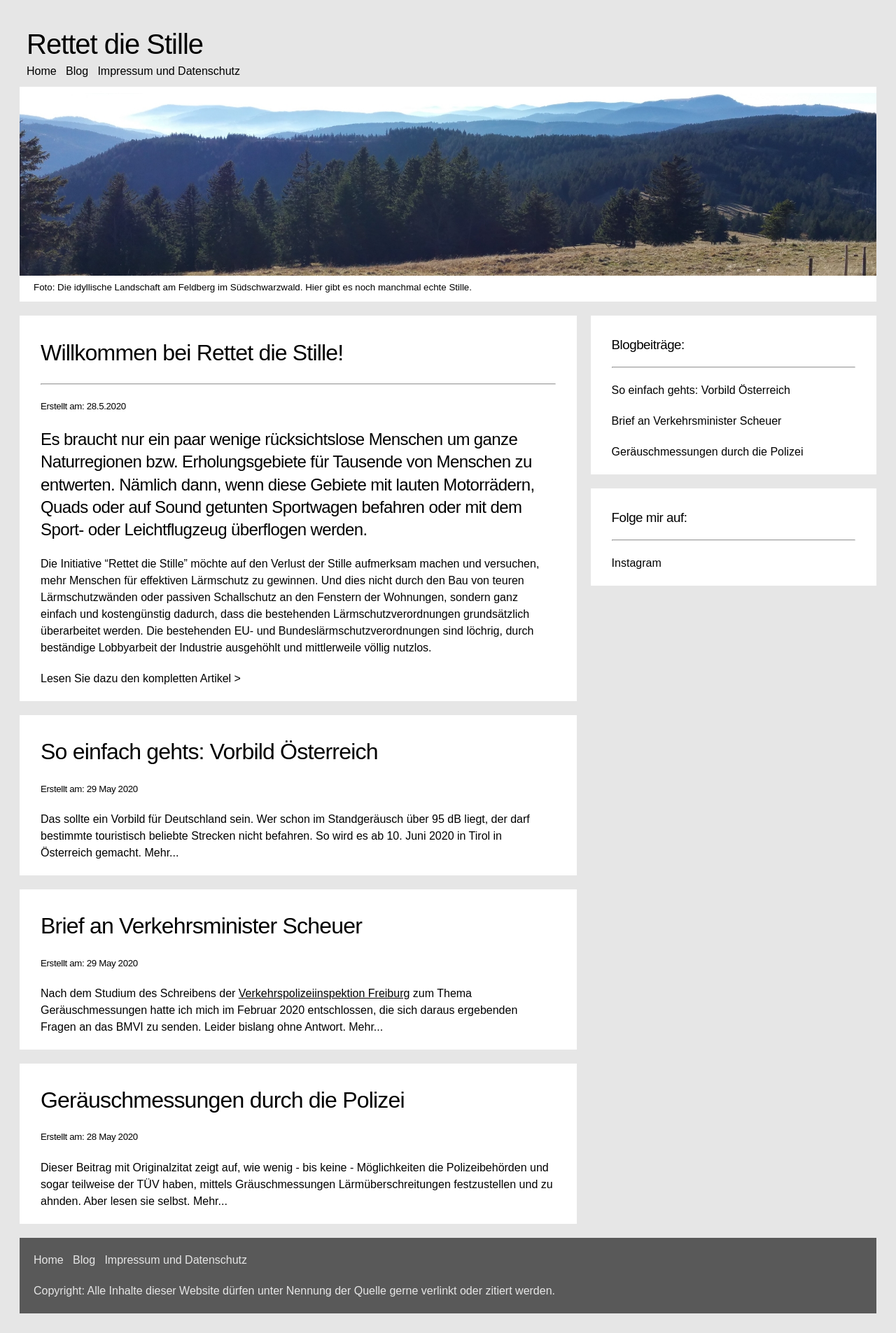
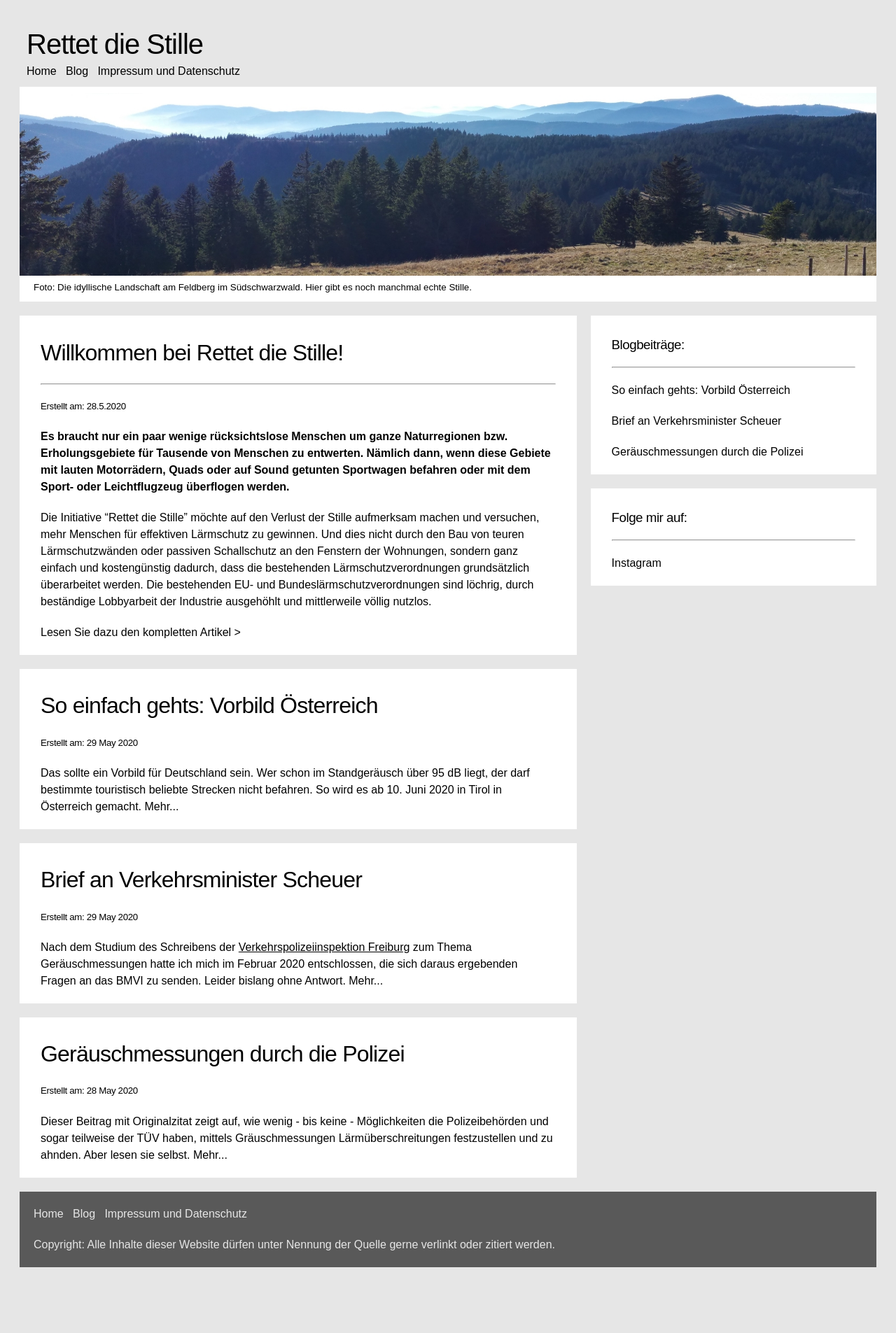
Before and after one commit to rettet-die-stille/rettet-die-stille.github.io, a Jekyll site: the page built from index.md, in a window 1280 px wide. Shown: the whole page at 70% size. Built offline with Jekyll 4.4.1, drawn with Linux system fonts in a browser that asks for light colours; our own code applies the rules of GitHub Pages for plain Markdown files; after the commit the page ends 1839 px from its top, so only the background shows below that.

```diff
--- a/index.md
+++ b/index.md
@@ -2,7 +2,7 @@
 layout: home
 ---
 
-## Es braucht nur ein paar wenige rücksichtslose Menschen um ganze Naturregionen bzw. Erholungsgebiete für Tausende von Menschen zu entwerten. Nämlich dann, wenn diese Gebiete mit lauten Motorrädern, Quads oder auf Sound getunten Sportwagen befahren oder mit dem Sport- oder Leichtflugzeug überflogen werden.
+<b>Es braucht nur ein paar wenige rücksichtslose Menschen um ganze Naturregionen bzw. Erholungsgebiete für Tausende von Menschen zu entwerten. Nämlich dann, wenn diese Gebiete mit lauten Motorrädern, Quads oder auf Sound getunten Sportwagen befahren oder mit dem Sport- oder Leichtflugzeug überflogen werden.</b>
 
 Die Initiative "Rettet die Stille" möchte auf den Verlust der Stille aufmerksam machen und versuchen, mehr Menschen für effektiven Lärmschutz zu gewinnen. Und dies nicht durch den Bau von teuren Lärmschutzwänden oder passiven Schallschutz an den Fenstern der Wohnungen, sondern ganz einfach und kostengünstig dadurch, dass die bestehenden Lärmschutzverordnungen grundsätzlich überarbeitet werden. Die bestehenden EU- und Bundeslärmschutzverordnungen sind löchrig, durch beständige Lobbyarbeit der Industrie ausgehöhlt und mittlerweile völlig nutzlos.
 
```
